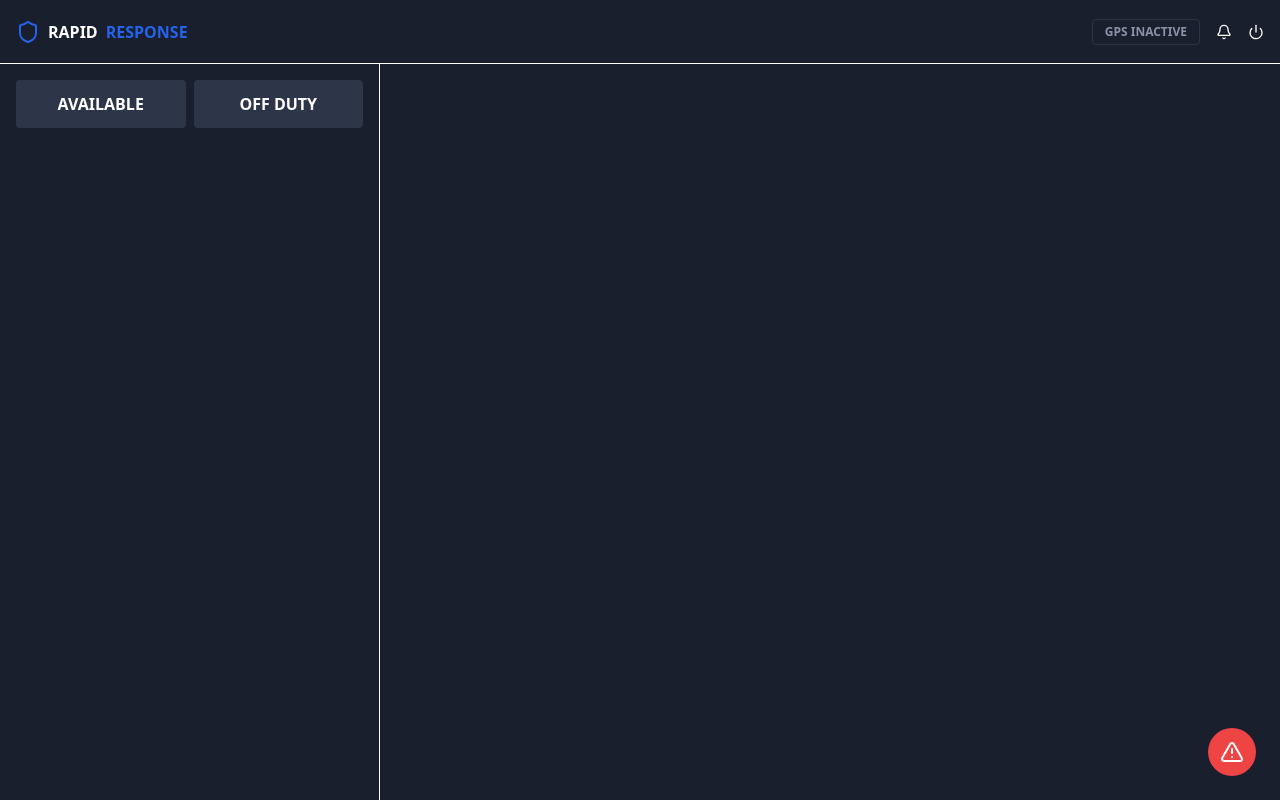
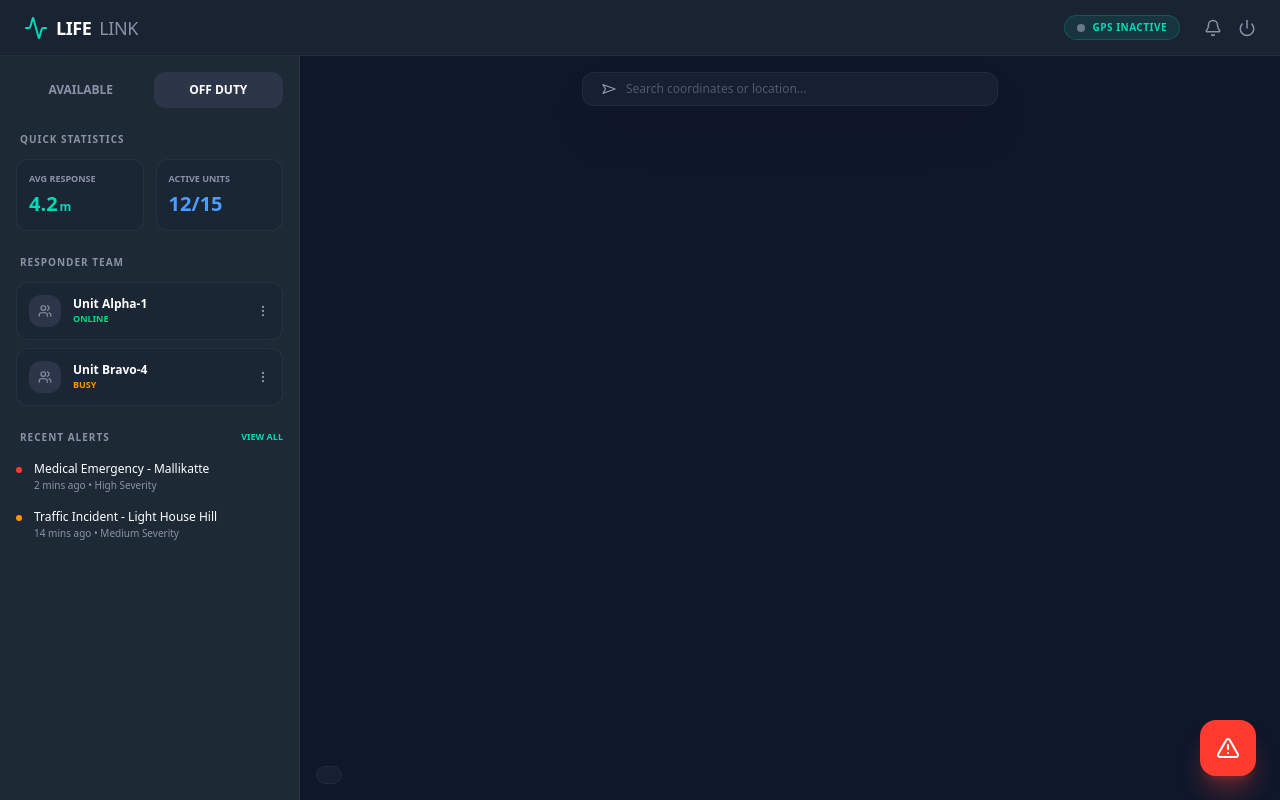
Before and after one commit to flapps-ind/final-driver-app, a Next.js app: page /dashboard in a window 1280 px wide. Built offline with nearby package versions, Linux system fonts and the light colour scheme; no server answers.

Commit message:
design: complete redesign of Emergency Response Control Center to match reference UI

```diff
--- a/src/app/dashboard/page.tsx
+++ b/src/app/dashboard/page.tsx
@@ -3,13 +3,17 @@
 import { useState, useEffect } from "react";
 import dynamic from "next/dynamic";
 import {
-  Bell,
-  Power,
-  Shield,
   AlertTriangle,
   XCircle,
   Phone,
   Users,
+  Activity,
+  CheckCircle2,
+  MapPin,
+  MoreVertical,
+  Navigation,
+  Bell,
+  Power,
 } from "lucide-react";
 import { cn } from "@/lib/utils";
 import Link from "next/link";
@@ -168,44 +172,48 @@ export default function DashboardPage() {
   /* -------------------------------------------------------------------------- */
 
   return (
-    <div className="flex flex-col h-screen bg-background text-foreground">
+    <div className="flex flex-col h-screen bg-background text-foreground font-sans">
       {/* HEADER */}
-      <header className="h-16 border-b flex items-center justify-between px-4">
-        <div className="flex items-center gap-2 font-bold">
-          <Shield className="text-primary" />
-          RAPID<span className="text-primary">RESPONSE</span>
+      <header className="h-14 border-b border-white/5 flex items-center justify-between px-6 bg-[#1a2332]">
+        <div className="flex items-center gap-2 font-bold text-lg tracking-tight">
+          <Activity className="text-[#00d9b5]" size={24} />
+          <span>LIFE</span>
+          <span className="text-muted-foreground font-normal">LINK</span>
         </div>
 
-        <div className="flex items-center gap-4">
-          <div
-            className={cn(
-              "text-xs font-bold px-3 py-1 rounded border",
-              isTracking
-                ? "text-green-400 border-green-500"
-                : "text-muted-foreground border-border"
-            )}
-          >
+        <div className="flex items-center gap-6">
+          <div className="flex items-center gap-2 bg-[#00d9b5]/10 px-3 py-1 rounded-full border border-[#00d9b5]/20">
+            <div className={cn(
+              "w-2 h-2 rounded-full animate-pulse",
+              isTracking ? "bg-[#00d9b5]" : "bg-muted-foreground"
+            )} />
+            <span className="text-[10px] font-bold text-[#00d9b5] tracking-wider uppercase">
               {isTracking ? "GPS ACTIVE" : "GPS INACTIVE"}
+            </span>
           </div>
 
-          <Bell size={16} />
+          <div className="flex items-center gap-4 text-muted-foreground">
+            <Bell size={18} className="cursor-pointer hover:text-white transition-colors" />
             <Link href="/">
-            <Power size={16} />
+              <Power size={18} className="cursor-pointer hover:text-white transition-colors" />
             </Link>
+          </div>
         </div>
       </header>
 
       <div className="flex flex-1 overflow-hidden">
         {/* LEFT PANEL */}
-        <aside className="w-[380px] border-r p-4 space-y-4">
-          <div className="grid grid-cols-2 gap-2">
+        <aside className="w-[300px] bg-[#1e2936] border-r border-white/5 overflow-y-auto custom-scrollbar">
+          <div className="p-4 space-y-6">
+            {/* Status Toggles */}
+            <div className="flex gap-2">
               <button
                 onClick={() => handleToggleStatus("AVAILABLE")}
                 className={cn(
-                "py-3 rounded font-bold",
+                  "flex-1 py-2.5 rounded-lg font-bold text-xs transition-all",
                   status !== "OFF_DUTY"
-                  ? "bg-green-600 text-white"
-                  : "bg-muted"
+                    ? "bg-[#00d9b5] text-[#1a2332] shadow-lg shadow-[#00d9b5]/20"
+                    : "bg-transparent text-muted-foreground hover:text-white"
                 )}
               >
                 AVAILABLE
@@ -213,66 +221,159 @@ export default function DashboardPage() {
               <button
                 onClick={() => handleToggleStatus("OFF_DUTY")}
                 className={cn(
-                "py-3 rounded font-bold",
+                  "flex-1 py-2.5 rounded-lg font-bold text-xs transition-all",
                   status === "OFF_DUTY"
-                  ? "bg-muted text-white"
-                  : "bg-muted/40"
+                    ? "bg-[#2d3548] text-white"
+                    : "bg-transparent text-muted-foreground hover:text-white"
                 )}
               >
                 OFF DUTY
               </button>
             </div>
 
+            {/* Emergency Section */}
             {emergency && (
-            <div className="border rounded p-4 space-y-3">
-              <h2 className="font-bold">{emergency.address}</h2>
-              <p className="text-sm text-muted-foreground">
-                {emergency.details}
+              <div className="bg-[#1a2332]/50 border border-[#00d9b5]/30 rounded-xl p-4 space-y-4">
+                <div className="flex items-start justify-between">
+                  <div className="space-y-1">
+                    <span className="text-[10px] font-bold text-muted-foreground uppercase tracking-wider">Current Emergency</span>
+                    <h2 className="font-mono text-lg font-bold tracking-tight text-[#00d9b5]">
+                      {emergency.coords[0].toFixed(4)}, {emergency.coords[1].toFixed(4)}
+                    </h2>
+                  </div>
+                  <MapPin size={18} className="text-[#00d9b5]" />
+                </div>
+
+                <p className="text-xs text-muted-foreground leading-relaxed">
+                  Live SOS received. Proceed immediately to the marked location.
                 </p>
 
+                {status === "AT_SCENE" && (
+                  <div className="flex items-center gap-2 text-[#00d97e] text-xs font-bold">
+                    <CheckCircle2 size={14} />
+                    Arrived at scene
+                  </div>
+                )}
+
+                <div className="space-y-2 pt-2">
                   {status === "EN_ROUTE" && (
                     <button
                       onClick={handleArrivalAtScene}
                       disabled={isLoading}
-                  className="w-full bg-primary text-white py-3 rounded font-bold"
+                      className="w-full bg-[#00d9b5] text-[#1a2332] py-3 rounded-lg font-bold text-xs flex items-center justify-center gap-2 hover:bg-[#00c4a4] transition-colors"
                     >
-                  ARRIVED AT SCENE
+                      <Navigation size={14} />
+                      MARK ARRIVAL
                     </button>
                   )}
 
                   {status === "AT_SCENE" && (
                     <>
-                  <div className="text-green-500 font-bold">
-                    Arrived at scene
-                  </div>
                       <button
                         onClick={completeEmergency}
-                    className="w-full bg-green-600 text-white py-3 rounded font-bold"
+                        className="w-full bg-[#00d97e] text-[#1a2332] py-3 rounded-lg font-bold text-xs hover:bg-[#00c674] transition-colors"
                       >
                         COMPLETE EMERGENCY
                       </button>
+
+                      <div className="grid grid-cols-2 gap-2">
                         <button
                           onClick={() => alert('Requesting backup...')}
-                    className="w-full bg-[#6366f1] hover:bg-[#4f46e5] text-white py-3 rounded font-bold mt-[12px] flex items-center justify-center gap-2 transition-colors"
+                          className="bg-[#6366f1]/10 text-[#6366f1] border border-[#6366f1]/20 py-2 rounded-lg font-bold text-[10px] flex items-center justify-center gap-2 hover:bg-[#6366f1]/20 transition-colors"
                         >
-                    <Users size={18} />
-                    CALL BACKUP
+                          <Users size={12} />
+                          BACKUP
                         </button>
                         <button
                           onClick={() => window.location.href = 'tel:911'}
-                    className="w-full bg-[#4a9eff] hover:bg-[#3d8bee] text-white py-3 rounded font-bold mt-[12px] flex items-center justify-center gap-2 transition-colors"
+                          className="bg-[#4a9eff]/10 text-[#4a9eff] border border-[#4a9eff]/20 py-2 rounded-lg font-bold text-[10px] flex items-center justify-center gap-2 hover:bg-[#4a9eff]/20 transition-colors"
                         >
-                    <Phone size={18} />
-                    CALL HOSPITAL
+                          <Phone size={12} />
+                          HOSPITAL
                         </button>
+                      </div>
                     </>
                   )}
                 </div>
+              </div>
             )}
+
+            {/* Quick Statistics */}
+            <div className="space-y-3">
+              <h3 className="text-[10px] font-bold text-muted-foreground uppercase tracking-widest pl-1">Quick Statistics</h3>
+              <div className="grid grid-cols-2 gap-3">
+                <div className="bg-[#1a2332]/30 p-3 rounded-xl border border-white/5">
+                  <p className="text-[9px] font-bold text-muted-foreground uppercase mb-1">Avg Response</p>
+                  <p className="text-xl font-bold text-[#00d9b5]">4.2<span className="text-xs ml-0.5">m</span></p>
+                </div>
+                <div className="bg-[#1a2332]/30 p-3 rounded-xl border border-white/5">
+                  <p className="text-[9px] font-bold text-muted-foreground uppercase mb-1">Active Units</p>
+                  <p className="text-xl font-bold text-[#4a9eff]">12/15</p>
+                </div>
+              </div>
+            </div>
+
+            {/* Responder Team */}
+            <div className="space-y-3">
+              <h3 className="text-[10px] font-bold text-muted-foreground uppercase tracking-widest pl-1">Responder Team</h3>
+              <div className="space-y-2">
+                {[
+                  { id: "Alpha-1", status: "ONLINE", color: "text-[#00d97e]" },
+                  { id: "Bravo-4", status: "BUSY", color: "text-[#ff9500]" }
+                ].map((unit) => (
+                  <div key={unit.id} className="group bg-[#1a2332]/30 p-3 rounded-xl border border-white/5 flex items-center justify-between hover:bg-[#1a2332]/60 transition-colors cursor-pointer">
+                    <div className="flex items-center gap-3">
+                      <div className="w-8 h-8 rounded-lg bg-[#2d3548] flex items-center justify-center">
+                        <Users size={14} className="text-muted-foreground" />
+                      </div>
+                      <div>
+                        <p className="text-xs font-bold">Unit {unit.id}</p>
+                        <p className={cn("text-[9px] font-bold", unit.color)}>{unit.status}</p>
+                      </div>
+                    </div>
+                    <MoreVertical size={14} className="text-muted-foreground group-hover:text-white" />
+                  </div>
+                ))}
+              </div>
+            </div>
+
+            {/* Recent Alerts */}
+            <div className="space-y-3">
+              <div className="flex items-center justify-between pl-1">
+                <h3 className="text-[10px] font-bold text-muted-foreground uppercase tracking-widest">Recent Alerts</h3>
+                <button className="text-[9px] font-bold text-[#00d9b5] hover:underline uppercase">View All</button>
+              </div>
+              <div className="space-y-4 pt-1">
+                {[
+                  { title: "Medical Emergency - Mallikatte", time: "2 mins ago • High Severity", dot: "bg-[#ff3b30]" },
+                  { title: "Traffic Incident - Light House Hill", time: "14 mins ago • Medium Severity", dot: "bg-[#ff9500]" }
+                ].map((alert, i) => (
+                  <div key={i} className="flex gap-3">
+                    <div className={cn("w-1.5 h-1.5 rounded-full mt-1.5", alert.dot)} />
+                    <div className="space-y-0.5">
+                      <p className="text-xs font-medium leading-tight">{alert.title}</p>
+                      <p className="text-[10px] text-muted-foreground">{alert.time}</p>
+                    </div>
+                  </div>
+                ))}
+              </div>
+            </div>
+          </div>
         </aside>
 
         {/* MAP + OVERLAYS */}
-        <main className="flex-1 relative overflow-hidden">
+        <main className="flex-1 relative overflow-hidden bg-[#0f172a]">
+          {/* Map Search Bar */}
+          <div className="absolute top-4 left-1/2 -translate-x-1/2 z-10 w-full max-w-md px-4">
+            <div className="bg-[#1a2332]/80 backdrop-blur-lg border border-white/5 rounded-xl px-4 py-2 flex items-center gap-3 shadow-2xl">
+              <Navigation size={16} className="text-muted-foreground rotate-45" />
+              <input
+                type="text"
+                placeholder="Search coordinates or location..."
+                className="bg-transparent border-none outline-none text-xs w-full text-white placeholder:text-muted-foreground/50 font-medium"
+              />
+            </div>
+          </div>
           {/* MAP LAYER */}
           <div className="absolute inset-0 z-0">
             {driverLocation && (
@@ -283,34 +384,46 @@ export default function DashboardPage() {
             )}
           </div>
 
+          {/* Map Overlay Elements */}
+          <div className="absolute bottom-4 left-4 z-10 flex flex-col gap-1 text-[10px] font-mono text-muted-foreground bg-[#1a2332]/80 backdrop-blur-md px-3 py-2 rounded-lg border border-white/5">
+            {driverLocation && (
+              <>
+                <div className="flex gap-4">
+                  <span>LAT: {driverLocation[0].toFixed(4)}</span>
+                  <span>LON: {driverLocation[1].toFixed(4)}</span>
+                </div>
+                <div>SCALE: 1:5000</div>
+              </>
+            )}
+          </div>
+
           {/* DISPATCH POPUP (FIXED ABOVE MAP) */}
           {showDispatchAlert && liveEmergency && (
-            <div className="fixed top-20 right-6 z-[1000] w-80 bg-primary text-white p-4 rounded-xl shadow-xl pointer-events-auto">
-              <div className="flex justify-between mb-2">
-                <span className="font-bold text-xs uppercase">
+            <div className="fixed top-20 right-6 z-[1000] w-80 bg-[#1e2936] border border-[#00d9b5]/30 text-white p-5 rounded-2xl shadow-2xl backdrop-blur-xl">
+              <div className="flex justify-between mb-3">
+                <span className="font-bold text-[10px] uppercase tracking-widest text-[#00d9b5]">
                   New Dispatch
                 </span>
-                <button onClick={() => setShowDispatchAlert(false)}>
-                  <XCircle size={16} />
+                <button onClick={() => setShowDispatchAlert(false)} className="text-muted-foreground hover:text-white transition-colors">
+                  <XCircle size={18} />
                 </button>
               </div>
 
-              <p className="font-bold text-lg">Medical Emergency</p>
-              <p className="text-sm mb-4">
-                SOS at {liveEmergency.latitude.toFixed(4)},{" "}
-                {liveEmergency.longitude.toFixed(4)}
+              <p className="font-bold text-lg mb-1">Medical Emergency</p>
+              <p className="text-xs text-muted-foreground mb-6 font-mono">
+                SOS at {liveEmergency.latitude.toFixed(4)}, {liveEmergency.longitude.toFixed(4)}
               </p>
 
-              <div className="grid grid-cols-2 gap-2">
+              <div className="grid grid-cols-2 gap-3">
                 <button
                   onClick={() => setShowDispatchAlert(false)}
-                  className="bg-white/10 py-2 rounded"
+                  className="bg-white/5 hover:bg-white/10 py-2.5 rounded-lg text-xs font-bold transition-colors"
                 >
                   Decline
                 </button>
                 <button
                   onClick={acceptDispatch}
-                  className="bg-white text-primary py-2 rounded font-bold"
+                  className="bg-[#00d9b5] text-[#1a2332] py-2.5 rounded-lg font-bold text-xs hover:bg-[#00c4a4] transition-colors shadow-lg shadow-[#00d9b5]/20"
                 >
                   Accept & Go
                 </button>
@@ -319,8 +432,8 @@ export default function DashboardPage() {
           )}
 
           {/* HAZARD BUTTON */}
-          <button className="fixed bottom-6 right-6 z-[1000] w-12 h-12 bg-destructive text-white rounded-full flex items-center justify-center">
-            <AlertTriangle />
+          <button className="fixed bottom-6 right-6 z-[1000] w-14 h-14 bg-[#ff3b30] text-white rounded-2xl flex items-center justify-center shadow-xl shadow-[#ff3b30]/30 hover:scale-105 active:scale-95 transition-all">
+            <AlertTriangle size={24} />
           </button>
         </main>
       </div>
--- a/src/app/globals.css
+++ b/src/app/globals.css
@@ -3,38 +3,41 @@
 @plugin "tailwindcss-animate";
 
 :root {
-  --background: #1a1f2e;
+  --background: #1a2332;
   --foreground: #ffffff;
 
-  --card: #252b3b;
+  --card: #1e2936;
   --card-foreground: #ffffff;
 
-  --popover: #252b3b;
+  --popover: #1e2936;
   --popover-foreground: #ffffff;
 
-  --primary: #2563eb;
-  --primary-foreground: #ffffff;
+  --primary: #00d9b5;
+  --primary-foreground: #1a2332;
 
-  --secondary: #252b3b;
+  --secondary: #2d3548;
   --secondary-foreground: #ffffff;
 
   --muted: #2d3548;
-  --muted-foreground: #8b92a7;
+  --muted-foreground: #8b92a8;
 
-  --accent: #252b3b;
+  --accent: #00d9b5;
   --accent-foreground: #ffffff;
 
-  --destructive: #ef4444;
+  --destructive: #ff3b30;
   --destructive-foreground: #ffffff;
 
-  --success: #3dd68c;
+  --success: #00d97e;
   --success-foreground: #ffffff;
+
+  --warning: #ff9500;
 
   --border: #2d3548;
   --input: #2d3548;
-  --ring: #2563eb;
+  --ring: #00d9b5;
 
-  --radius: 0.5rem;
+  --sidebar: #1e2936;
+  --radius: 0.75rem;
 }
 
 @theme inline {
@@ -71,3 +74,20 @@ body {
   background-color: var(--background);
   color: var(--foreground);
 }
+
+.custom-scrollbar::-webkit-scrollbar {
+  width: 4px;
+}
+
+.custom-scrollbar::-webkit-scrollbar-track {
+  background: transparent;
+}
+
+.custom-scrollbar::-webkit-scrollbar-thumb {
+  background: #2d3548;
+  border-radius: 10px;
+}
+
+.custom-scrollbar::-webkit-scrollbar-thumb:hover {
+  background: #3d475c;
+}
--- a/src/components/Map.tsx
+++ b/src/components/Map.tsx
@@ -38,42 +38,50 @@ const AmbulanceIcon = L.divIcon({
   className: "",
   html: `
     <div style="
-      width:32px;
-      height:32px;
-      background:#22c55e;
+      width:24px;
+      height:24px;
+      background:#00d9b5;
       border:2px solid white;
       border-radius:50%;
       display:flex;
       align-items:center;
       justify-content:center;
-      box-shadow:0 0 10px rgba(0,0,0,0.4);
+      box-shadow:0 0 15px rgba(0,217,181,0.4);
     ">
-      🚑
+      <div style="width:8px; height:8px; background:white; border-radius:50%;"></div>
     </div>
   `,
-  iconSize: [32, 32],
-  iconAnchor: [16, 16],
+  iconSize: [24, 24],
+  iconAnchor: [12, 12],
 });
 
 const DestinationIcon = L.divIcon({
   className: "",
   html: `
     <div style="
-      width:32px;
-      height:32px;
-      background:#ef4444;
+      width:24px;
+      height:24px;
+      background:#ff3b30;
       border:2px solid white;
       border-radius:50%;
       display:flex;
       align-items:center;
       justify-content:center;
-      box-shadow:0 0 10px rgba(0,0,0,0.4);
+      box-shadow:0 0 20px rgba(255,59,48,0.6);
+      animation: pulse 2s infinite;
     ">
-      📍
+      <div style="width:8px; height:8px; background:white; border-radius:50%;"></div>
     </div>
+    <style>
+      @keyframes pulse {
+        0% { box-shadow: 0 0 0 0 rgba(255, 59, 48, 0.7); }
+        70% { box-shadow: 0 0 0 15px rgba(255, 59, 48, 0); }
+        100% { box-shadow: 0 0 0 0 rgba(255, 59, 48, 0); }
+      }
+    </style>
   `,
-  iconSize: [32, 32],
-  iconAnchor: [16, 32],
+  iconSize: [24, 24],
+  iconAnchor: [12, 12],
 });
 
 /* -------------------------------------------------------------------------- */
@@ -154,9 +162,10 @@ const MapComponent = ({
         <Polyline
           positions={routeCoords}
           pathOptions={{
-            color: "#3dd68c",
-            weight: 4,
-            opacity: 0.85,
+            color: "#00d9b5",
+            weight: 5,
+            opacity: 0.6,
+            lineJoin: "round",
           }}
         />
       )}
```
Lines whose indentation alone changed are shown as unchanged.
